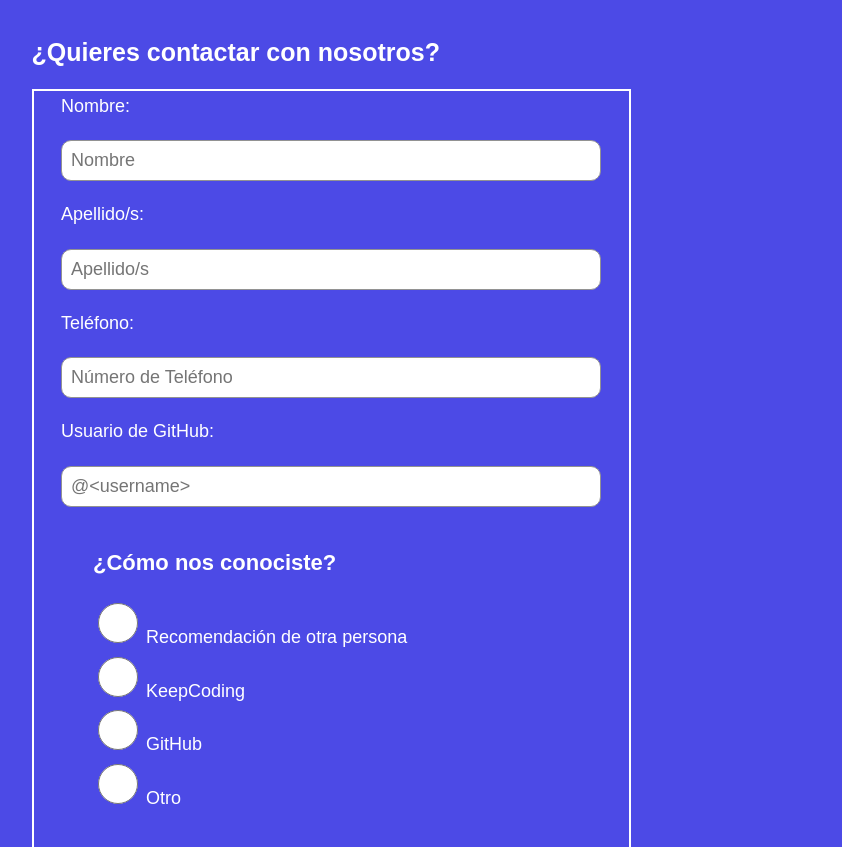
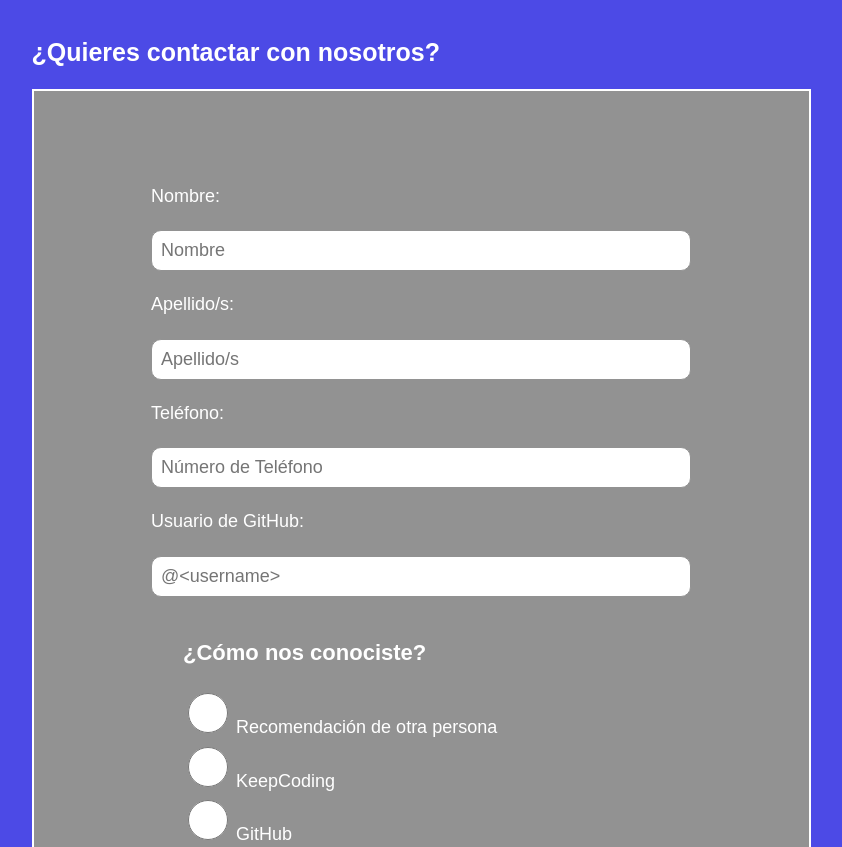
Before and after one commit to blopmardev/html-css-portfolio, a plain HTML site: page index.html in a window 1280 px wide. Shown: the part 2029-2876 px from the top of the page, without its empty margins (319-1161 px from the left). Drawn offline with Linux system fonts and the light colour scheme.

Commit message:
Form styles: background-color

```diff
--- a/styles.css
+++ b/styles.css
@@ -441,10 +441,11 @@ BIGGER SCREENS SETTINGS
     }
 
     form {
-        width: 50%;
         margin: 0 auto;
         border: 2px solid var(--secondary-color);
         width: 100%;
+        background: var(--light-grey);
+        padding: 5rem;
     }
 
     #contact , #skills {
```
